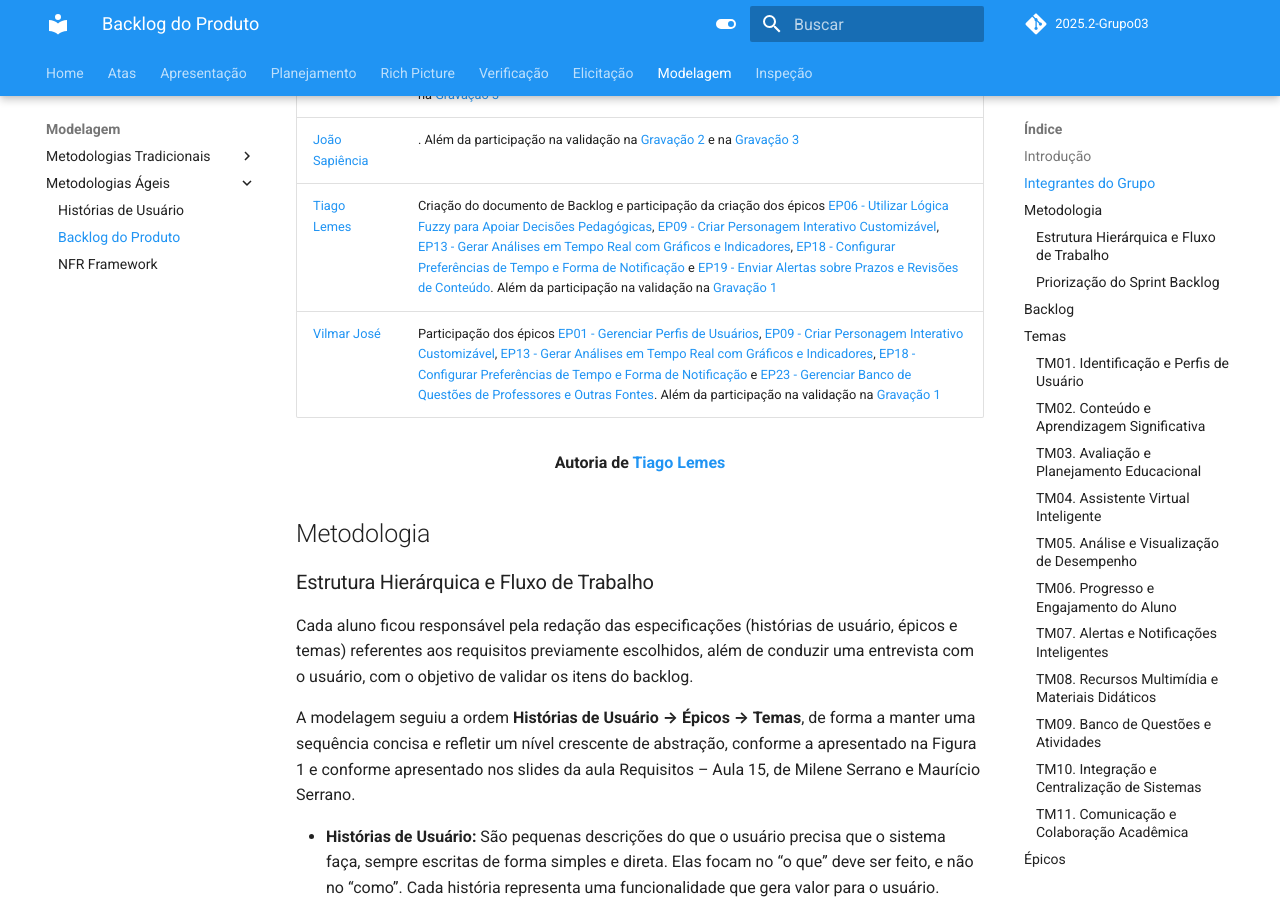
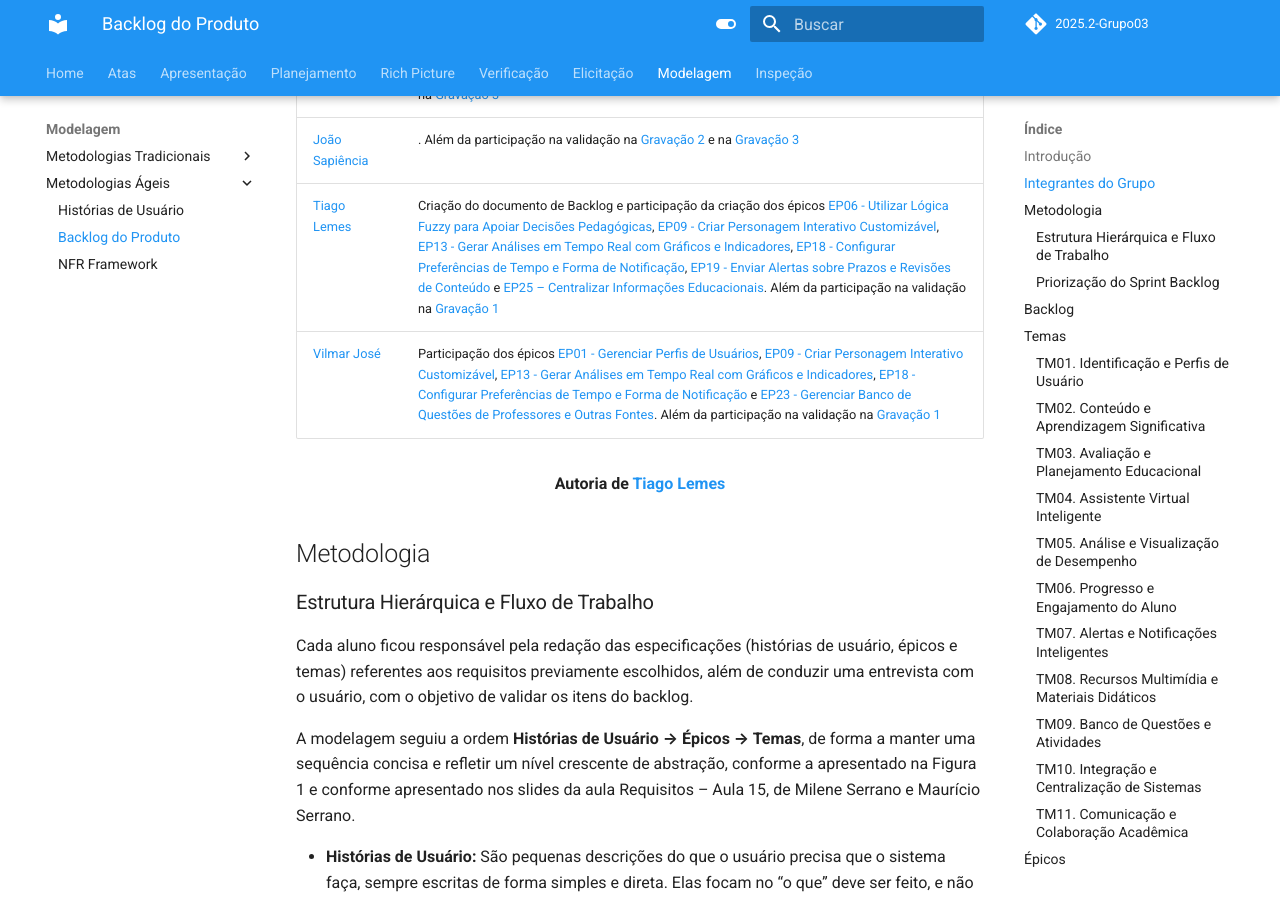
Before and after one commit to Requisitos-de-Software/2025.2-Grupo03, an MkDocs documentation site: the page built from docs/Modelagem/backlog_do_produto.md, in a window 1280 px wide and 900 px high, scrolled down 1106 px. Built offline with MkDocs 1.6.1 and Material for MkDocs 9.7.7, drawn with Linux system fonts in a browser that asks for light colours; comment, search, counter and statistics services are not loaded; some of the changed text lies outside the part shown.

Commit message:
Update backlog_do_produto.md

```diff
--- a/docs/Modelagem/backlog_do_produto.md
+++ b/docs/Modelagem/backlog_do_produto.md
@@ -16,7 +16,7 @@
 | [Felipe Guimaraes](https://github.com/felipegf1) |  Criação dos epicos [EP14 - Exibir media e porcentagens por conteudo e usuário](https://requisitos-de-software.github.io/2025.2-Grupo03/Modelagem/backlog_do_produto/#ep14-exibir-medias-e-porcentagens-por-conteudo-e-usuario), [EP16 - Exibir progresso completo e percentual do aluno](https://requisitos-de-software.github.io/2025.2-Grupo03/Modelagem/backlog_do_produto/#ep16-exibir-progresso-completo-e-percentual-do-aluno) e [EP20 - Disponibilizar videoaulas como recurso complementar](https://requisitos-de-software.github.io/2025.2-Grupo03/Modelagem/backlog_do_produto/#ep20-disponibilizar-video-aulas-como-recurso-complementar). Além da participação na validação na [Gravação 2](https://requisitos-de-software.github.io/2025.2-Grupo03/Modelagem/backlog_do_produto/#gravacao-2) |
 | [João Felipe](https://github.com/MrBolt2005) | Correção dos *hiperlinks* das histórias de usuário, inclusão das etapas de participação e atualização do histórico de versões e dos agradecimentos. Além da participação na validação na [Gravação 3](https://requisitos-de-software.github.io/2025.2-Grupo03/Modelagem/backlog_do_produto/#gravacao-3) |
 | [João Sapiência](https://github.com/JoaoSapiencia) | . Além da participação na validação na [Gravação 2](https://requisitos-de-software.github.io/2025.2-Grupo03/Modelagem/backlog_do_produto/#gravacao-2) e na [Gravação 3](https://requisitos-de-software.github.io/2025.2-Grupo03/Modelagem/backlog_do_produto/#gravacao-3)   |
-| [Tiago Lemes](https://github.com/TiagoTeixeira-2005) | Criação do documento de Backlog e participação da criação dos épicos [EP06 - Utilizar Lógica Fuzzy para Apoiar Decisões Pedagógicas](https://requisitos-de-software.github.io/2025.2-Grupo03/Modelagem/backlog_do_produto/#ep06-utilizar-logica-fuzzy-para-apoiar-decisoes-pedagogicas), [EP09 - Criar Personagem Interativo Customizável](https://requisitos-de-software.github.io/2025.2-Grupo03/Modelagem/backlog_do_produto/#ep09-criar-personagem-interativo-customizavel), [EP13 - Gerar Análises em Tempo Real com Gráficos e Indicadores](https://requisitos-de-software.github.io/2025.2-Grupo03/Modelagem/backlog_do_produto/#ep13-gerar-analises-em-tempo-real-com-graficos-e-indicadores), [EP18 - Configurar Preferências de Tempo e Forma de Notificação](https://requisitos-de-software.github.io/2025.2-Grupo03/Modelagem/backlog_do_produto/#ep18-configurar-preferencias-de-tempo-e-forma-de-notificacao) e [EP19 - Enviar Alertas sobre Prazos e Revisões de Conteúdo](https://requisitos-de-software.github.io/2025.2-Grupo03/Modelagem/backlog_do_produto/#ep19-enviar-alertas-sobre-prazos-e-revisoes-de-conteudo). Além da participação na validação na [Gravação 1](https://requisitos-de-software.github.io/2025.2-Grupo03/Modelagem/backlog_do_produto/#gravacao-1)  |
+| [Tiago Lemes](https://github.com/TiagoTeixeira-2005) | Criação do documento de Backlog e participação da criação dos épicos [EP06 - Utilizar Lógica Fuzzy para Apoiar Decisões Pedagógicas](https://requisitos-de-software.github.io/2025.2-Grupo03/Modelagem/backlog_do_produto/#ep06-utilizar-logica-fuzzy-para-apoiar-decisoes-pedagogicas), [EP09 - Criar Personagem Interativo Customizável](https://requisitos-de-software.github.io/2025.2-Grupo03/Modelagem/backlog_do_produto/#ep09-criar-personagem-interativo-customizavel), [EP13 - Gerar Análises em Tempo Real com Gráficos e Indicadores](https://requisitos-de-software.github.io/2025.2-Grupo03/Modelagem/backlog_do_produto/#ep13-gerar-analises-em-tempo-real-com-graficos-e-indicadores), [EP18 - Configurar Preferências de Tempo e Forma de Notificação](https://requisitos-de-software.github.io/2025.2-Grupo03/Modelagem/backlog_do_produto/#ep18-configurar-preferencias-de-tempo-e-forma-de-notificacao), [EP19 - Enviar Alertas sobre Prazos e Revisões de Conteúdo](https://requisitos-de-software.github.io/2025.2-Grupo03/Modelagem/backlog_do_produto/#ep19-enviar-alertas-sobre-prazos-e-revisoes-de-conteudo) e [EP25 – Centralizar Informações Educacionais](https://requisitos-de-software.github.io/2025.2-Grupo03/Modelagem/backlog_do_produto/#ep25-centralizar-informacoes-educacionais). Além da participação na validação na [Gravação 1](https://requisitos-de-software.github.io/2025.2-Grupo03/Modelagem/backlog_do_produto/#gravacao-1)  |
 | [Vilmar José](https://github.com/VilmarFagundes) | Participação dos épicos [EP01 - Gerenciar Perfis de Usuários](https://requisitos-de-software.github.io/2025.2-Grupo03/Modelagem/backlog_do_produto/#ep01-gerenciar-perfis-de-usuarios), [EP09 - Criar Personagem Interativo Customizável](https://requisitos-de-software.github.io/2025.2-Grupo03/Modelagem/backlog_do_produto/#ep09-criar-personagem-interativo-customizavel), [EP13 - Gerar Análises em Tempo Real com Gráficos e Indicadores](https://requisitos-de-software.github.io/2025.2-Grupo03/Modelagem/backlog_do_produto/#ep13-gerar-analises-em-tempo-real-com-graficos-e-indicadores), [EP18 - Configurar Preferências de Tempo e Forma de Notificação](https://requisitos-de-software.github.io/2025.2-Grupo03/Modelagem/backlog_do_produto/#ep18-configurar-preferencias-de-tempo-e-forma-de-notificacao) e [EP23 - Gerenciar Banco de Questões de Professores e Outras Fontes](https://requisitos-de-software.github.io/2025.2-Grupo03/Modelagem/backlog_do_produto/#ep23-gerenciar-banco-de-questoes-de-professores-e-outras-fontes). Além da participação na validação na [Gravação 1](https://requisitos-de-software.github.io/2025.2-Grupo03/Modelagem/backlog_do_produto/#gravacao-1)  |
 
 <div align="center"><strong>Autoria de <a href="https://github.com/TiagoTeixeira-2005">Tiago Lemes</a></strong></div>
@@ -93,7 +93,7 @@
 | | [EP23](https://requisitos-de-software.github.io/2025.2-Grupo03/Modelagem/backlog_do_produto/#ep23-gerenciar-banco-de-questoes-de-professores-e-outras-fontes) – Gerenciar Banco de Questões de Professores e Outras Fontes | [US28 - Gerenciar Banco de Questões do Professor](https://requisitos-de-software.github.io/2025.2-Grupo03/Modelagem/historias_de_usuario/#us28-gerenciar-banco-de-questoes-do-professor) | RF28 | Alta |
 | | | [US32 – Filtrar Banco de Questões por Conteúdo](httpsDhttps://requisitos-de-software.github.io/2025.2-Grupo03/Modelagem/historias_de_usuario/#us32-filtrar-banco-de-questoes-por-conteudo) | RF32 | Alta |
 | [TM10](https://requisitos-de-software.github.io/2025.2-Grupo03/Modelagem/backlog_do_produto/#tm10-integracao-e-centralizacao-de-sistemas). Integração e Centralização de Sistemas | [EP24](https://requisitos-de-software.github.io/2025.2-Grupo03/Modelagem/backlog_do_produto/#ep24-integrar-com-outros-sistemas-educacionais) – Integrar com Outros Sistemas Educacionais | [US33 – Integração com Softwares Educacionais Externos](httpshttps://requisitos-de-software.github.io/2025.2-Grupo03/Modelagem/historias_de_usuario/#us33-integracao-com-softwares-educacionais-externos) | RF33 | A Definir |
-| | [EP25](https://requisitos-de-software.github.io/2025.2-Grupo03/Modelagem/backlog_do_produto/#ep25-centralizar-informacoes-educacionais) – Centralizar Informações Educacionais | (Nenhuma história listada) | A Definir | A Definir |
+| | [EP25](https://requisitos-de-software.github.io/2025.2-Grupo03/Modelagem/backlog_do_produto/#ep25-centralizar-informacoes-educacionais) – Centralizar Informações Educacionais | [US34 - Centralizar Informações de Atividades e Desempenho](https://requisitos-de-software.github.io/2025.2-Grupo03/Modelagem/historias_de_usuario/#us34-centralizar-informacoes-de-atividades-e-desempenho) | RF34 | A Definir |
 | [TM11](httpsDhttps://requisitos-de-software.github.io/2025.2-Grupo03/Modelagem/backlog_do_produto/#tm11-comunicacao-e-colaboracao-academica). Comunicação e Colaboração Acadêmica | [EP26](httpsDhttps://requisitos-de-software.github.io/2025.2-Grupo03/Modelagem/backlog_do_produto/#ep26-facilitar-comunicacao-via-chat-e-monitoria) – Facilitar Comunicação via Chat e Monitoria | [US43 – Facilitar Interação entre Monitores, Professores e Alunos](https://requisitos-de-software.github.io/2025.2-Grupo03/Modelagem/historias_de_usuario/#us43-facilitar-interacao-entre-monitores-professores-e-alunos) | RF43 | Média |
 | | | [US44 – Chat Síncrono para Interação a Distância](https://requisitos-de-software.github.io/2025.2-Grupo03/Modelagem/historias_de_usuario/#us44-chat-sincrono-para-interacao-a-distancia) | RF44 | Média |
 | | | [US47 – Informações sobre Horários e Locais de Monitoria](https://requisitos-de-software.github.io/2025.2-Grupo03/Modelagem/historias_de_usuario/#us47-informacoes-sobre-horarios-e-locais-de-monitoria) | RF47 | Média |
@@ -187,7 +187,7 @@
 **Épicos relacionados:**
 
 - [EP24 – Integrar com Outros Sistemas Educacionais](#ep24-integrar-com-outros-sistemas-educacionais)
-- [EP25 – Centralizar Informações Educacionais](#ep25-centralizar-informacoes-educacionais)
+- [EP25 – Centralizar Informações Educacionais](https://requisitos-de-software.github.io/2025.2-Grupo03/Modelagem/backlog_do_produto/#ep25-centralizar-informacoes-educacionais)
 
 ### [TM11](https://requisitos-de-software.github.io/2025.2-Grupo03/Modelagem/backlog_do_produto/#tm11-comunicacao-e-colaboracao-academica). Comunicação e Colaboração Acadêmica
 Funcionalidades para **interação e colaboração entre alunos, professores e monitores**, via chat, fórum e monitoria, promovendo engajamento e troca de conhecimento.
@@ -469,12 +469,16 @@
 
 - [US33 – Integração com Softwares Educacionais Externos](https://requisitos-de-software.github.io/2025.2-Grupo03/Modelagem/historias_de_usuario/#us33-integracao-com-softwares-educacionais-externos)
 
+<div align="center"><strong>Autoria de <a href="https://github.com/TiagoTeixeira-2005">Tiago Lemes</a></strong></div>
+
 ---
 
 ### [EP25](https://requisitos-de-software.github.io/2025.2-Grupo03/Modelagem/backlog_do_produto/#ep25-centralizar-informacoes-educacionais) – Centralizar Informações Educacionais
 **Descrição:** Centralizar informações acadêmicas em um único ambiente, reduzindo o esforço docente e evitando duplicidade de dados.
 
 **Histórias relacionadas:**
+
+- [US34 - Centralizar Informações de Atividades e Desempenho](https://requisitos-de-software.github.io/2025.2-Grupo03/Modelagem/historias_de_usuario/#us34-centralizar-informacoes-de-atividades-e-desempenho)
 
 ---
 
```
